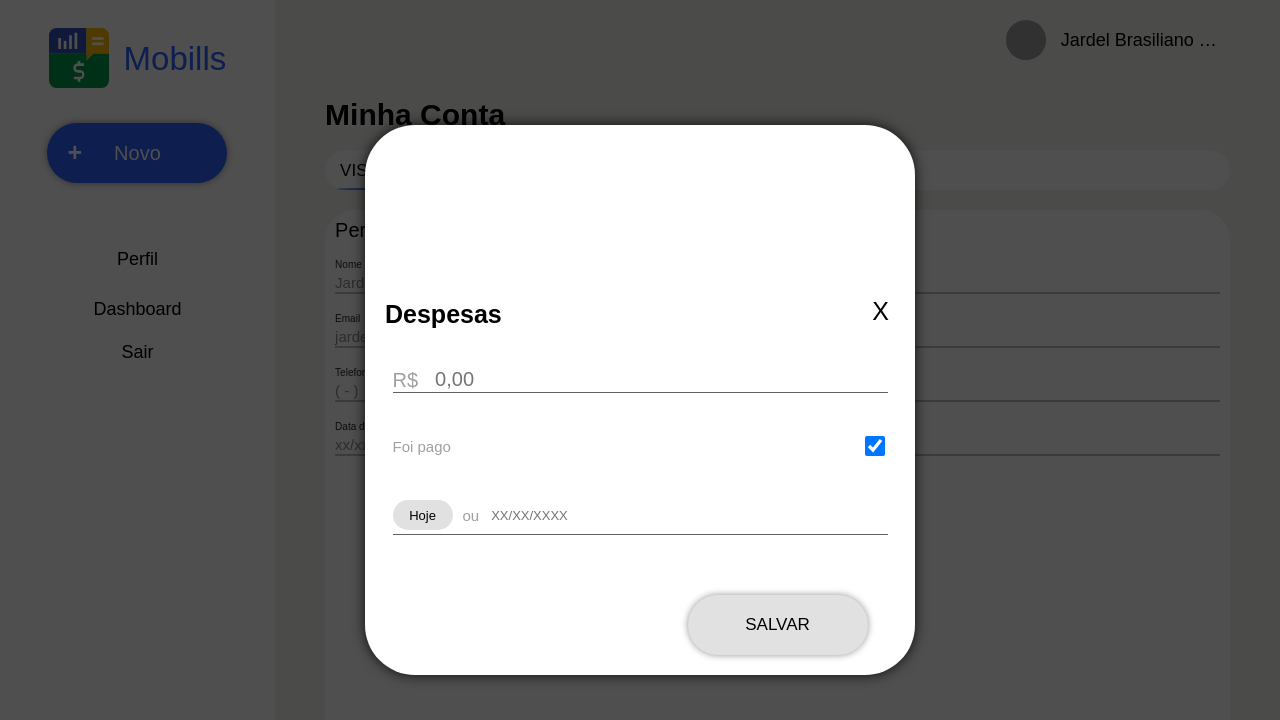
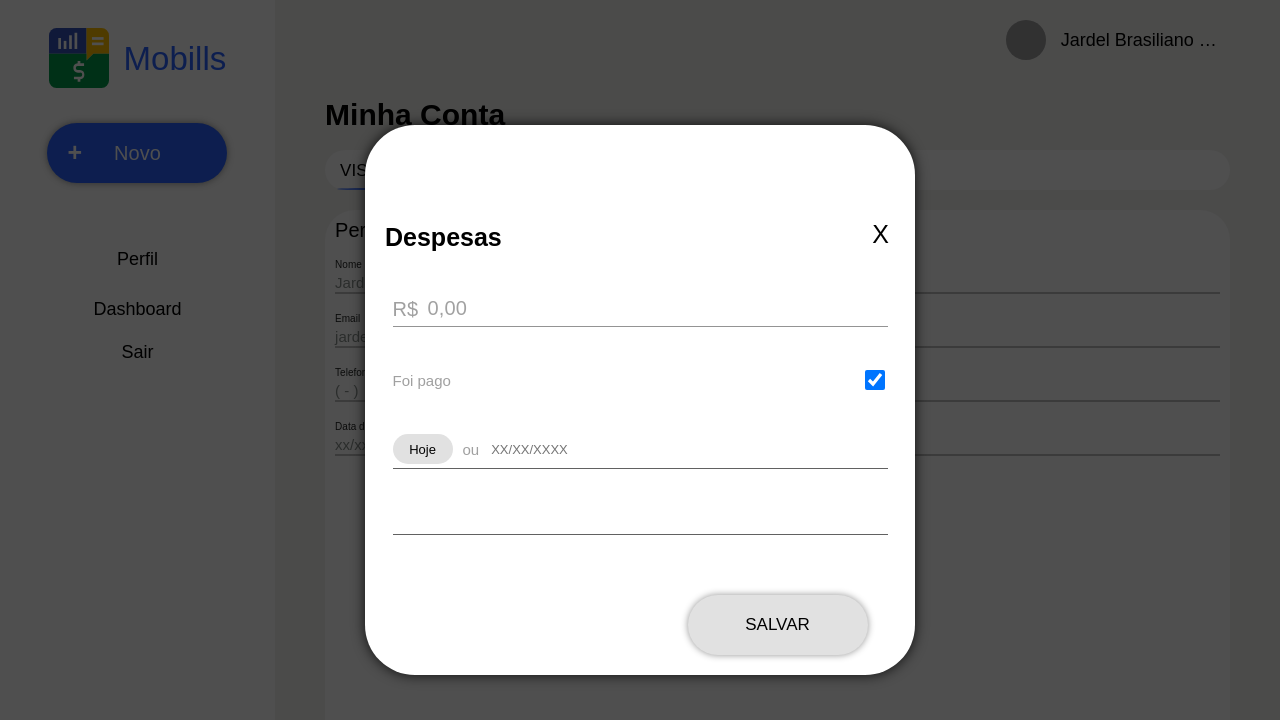
Before and after one commit to JardelBrasiliano/sllibom-financas, a React (Create React App) app: page /profile in a window 1280 px wide. Shown: the top 720 px of the page. Built offline with nearby package versions, Linux system fonts and the light colour scheme; grey boxes are pictures that could not be loaded.

Commit message:
estilo das despesas.

```diff
--- a/package.json
+++ b/package.json
@@ -5,6 +5,7 @@
   "dependencies": {
     "@firebase/firestore": "^2.1.6",
     "@material-ui/core": "^4.11.3",
+    "@material-ui/icons": "^4.11.2",
     "@testing-library/jest-dom": "^5.11.9",
     "@testing-library/react": "^11.2.5",
     "@testing-library/user-event": "^12.7.1",
--- /dev/null
+++ b/src/components/InputTag/index.js
@@ -0,0 +1,47 @@
+import React, { useEffect } from 'react';
+import PropTypes from 'prop-types';
+
+import { SelectedTag, InputContainer } from './style';
+
+const InputTag = ({ setTag }) => {
+  const tags = [
+    'Alimentação',
+    'Educação',
+    'Lazer',
+    'Moradia',
+    'Pagamento',
+    'Roupa',
+    'Saúde',
+    'Transporte',
+  ];
+
+  useEffect(() => {
+    setTag(tags[0]);
+  }, []);
+
+  return (
+    <>
+      <InputContainer>
+        <input
+          type="text"
+          list="listaTag"
+          onChange={(tag) => setTag(tags[+tag.target.id])}
+        />
+        <datalist id="listaTag">
+          {tags.map((tag, key) => (
+            <option key={key} id="key">
+              {tag}
+            </option>
+          ))}
+        </datalist>
+
+        <SelectedTag />
+      </InputContainer>
+    </>
+  );
+};
+
+InputTag.propTypes = {
+  setTag: PropTypes.func.isRequired,
+};
+export default InputTag;
--- /dev/null
+++ b/src/components/InputTag/style.js
@@ -0,0 +1,19 @@
+import styled from 'styled-components';
+
+export const InputContainer = styled.div`
+  display: flex;
+  align-items: inherit;
+  justify-content: flex-start;
+
+  width: 90%;
+  margin-top: 40px;
+  border-bottom: 1px solid rgba(88, 88, 88, 0.94);
+
+  > input {
+    width: 100%;
+    border: none;
+    font-family: Arial, Helvetica, sans-serif;
+    font-size: 20px;
+  }
+`;
+export const SelectedTag = styled.div``;
--- a/src/components/SideMenuBar/Expenditure/index.js
+++ b/src/components/SideMenuBar/components/Expenditure/index.js
@@ -1,5 +1,10 @@
 import React, { useState } from 'react';
 import PropTypes from 'prop-types';
+
+import Input from '@material-ui/core/Input';
+
+import InputTag from '../../../InputTag';
+
 import {
   ExpenditureContainer,
   ExpenditureContent,
@@ -15,7 +20,8 @@ const Expenditure = ({ setOpenExpenditure }) => {
   const [wasPaid, setWaspaid] = useState(true);
   const [today, setToday] = useState(false);
   const [anotherDate, setAnotherDate] = useState('');
-
+  const [tag, setTag] = useState('');
+  console.log(typeof setTag, tag);
   const changeToday = () => {
     setAnotherDate('');
 
@@ -45,7 +51,10 @@ const Expenditure = ({ setOpenExpenditure }) => {
 
           <Value>
             <p>R$</p>
-            <input
+            <Input
+              fullWidth
+              color="secondary"
+              className="InputValue"
               type="text"
               placeholder="0,00"
               value={value}
@@ -84,6 +93,9 @@ const Expenditure = ({ setOpenExpenditure }) => {
               }}
             />
           </GetDate>
+
+          <InputTag setTag={setTag} />
+
           <BtnSaveContainer>
             <BtnSave
               className={value && (today || anotherDate !== '') ? 'active' : ''}
--- a/src/components/SideMenuBar/Expenditure/style.js
+++ b/src/components/SideMenuBar/components/Expenditure/style.js
@@ -58,18 +58,22 @@ export const Value = styled.div`
 
   width: 90%;
   margin-top: 40px;
+  > p {
+    position: absolute;
 
-  font-family: Arial, Helvetica, sans-serif;
-  font-size: 20px;
-  color: #a0a0a0;
+    font-size: 20px;
+    color: #a0a0a0;
+    font-family: Arial, Helvetica, sans-serif;
+  }
 
-  border-bottom: 1px solid rgba(88, 88, 88, 0.94);
-  > input {
-    margin-left: 15px;
+  > .InputValue {
     border: none;
     background-color: transparent;
     font-family: Arial, Helvetica, sans-serif;
     font-size: 20px;
+
+    background: no-repeat scroll 7px 7px;
+    padding-left: 35px;
   }
 `;
 
--- a/src/components/SideMenuBar/index.js
+++ b/src/components/SideMenuBar/index.js
@@ -2,7 +2,7 @@ import React, { useState } from 'react';
 import ClickAwayListener from '@material-ui/core/ClickAwayListener';
 import { Link } from 'react-router-dom';
 
-import Expenditure from './Expenditure';
+import Expenditure from './components/Expenditure';
 
 import {
   SideMenuContainer,
@@ -17,7 +17,7 @@ import logo from '../../assets/logo.svg';
 
 const SideMenuBar = () => {
   const [open, setOpen] = useState(false);
-  const [openExpenditure, setOpenExpenditure] = useState(true);
+  const [openExpenditure, setOpenExpenditure] = useState(true); // << Mudar para false
   const [openRecipe, setOpenRecipe] = useState(false);
 
   const handleClick = () => {
--- a/src/store/modules/auth/redurcer.js
+++ b/src/store/modules/auth/redurcer.js
@@ -7,7 +7,7 @@ const INITIAL_STATE = {
   token: null,
 };
 
-const auth = (state = INITIAL_STATE, action) => {
+const expenditure = (state = INITIAL_STATE, action) => {
   switch (action.type) {
     case types.LOGOUT.SUCCESS:
       return {
@@ -42,4 +42,4 @@ const auth = (state = INITIAL_STATE, action) => {
   }
 };
 
-export default auth;
+export default expenditure;
```
Also changed, not shown: src/store/modules/expenditure/actions.js (added, +20 -0 lines), src/store/modules/expenditure/redurcer.js (added, +35 -0 lines), src/store/modules/expenditure/sagas.js (added, +13 -0 lines), 1 other file (tests, documents, lock files or other folders).
